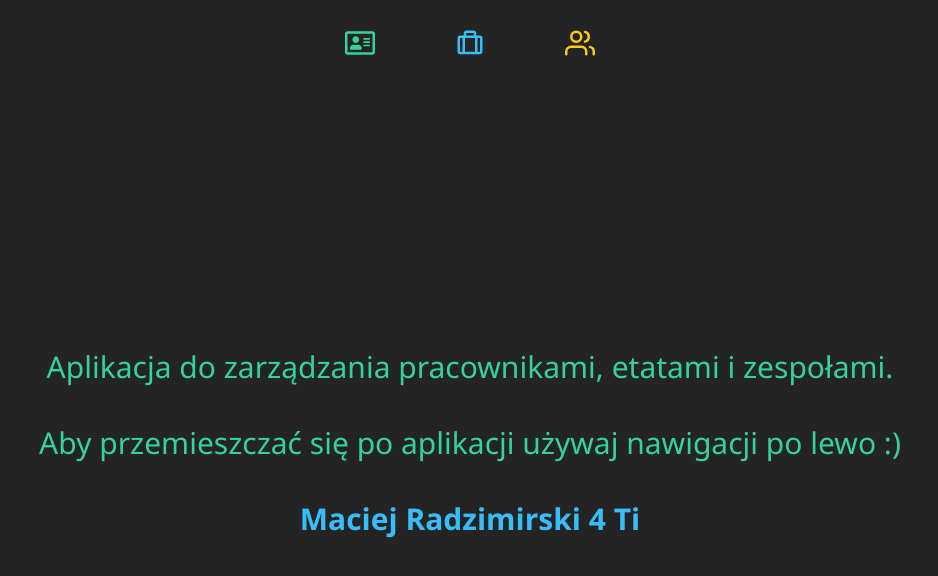
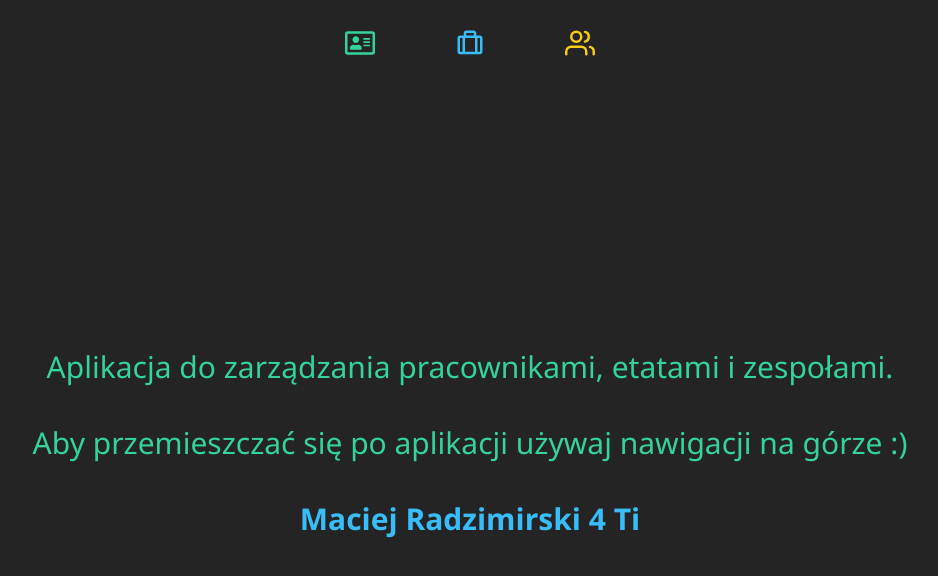
Before and after one commit to macias34/workers, a Next.js app: page / in a window 1280 px wide. Shown: the top 576 px of the page, without its empty margins (170-1108 px from the left). Built offline with nearby package versions, Linux system fonts and the light colour scheme; no server answers; the database is empty.

Commit message:
changed text on the home page

```diff
--- a/pages/index.js
+++ b/pages/index.js
@@ -5,7 +5,7 @@ const Home = () => {
         Aplikacja do zarządzania pracownikami, etatami i zespołami.
       </span>
       <span className="text-emerald-400">
-        Aby przemieszczać się po aplikacji używaj nawigacji po lewo :)
+        Aby przemieszczać się po aplikacji używaj nawigacji na górze :)
       </span>
       <span className="font-semibold text-sky-400">
         Maciej Radzimirski 4 Ti
```
